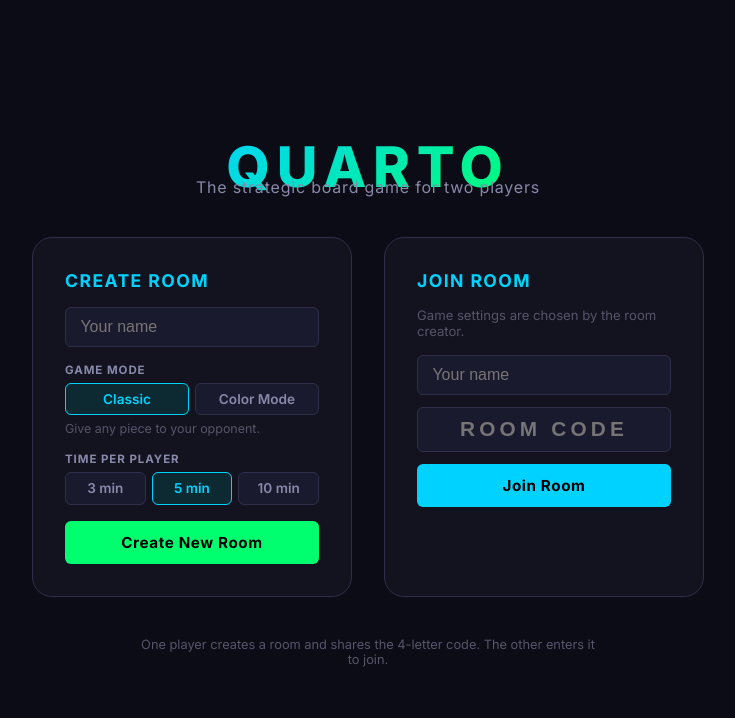
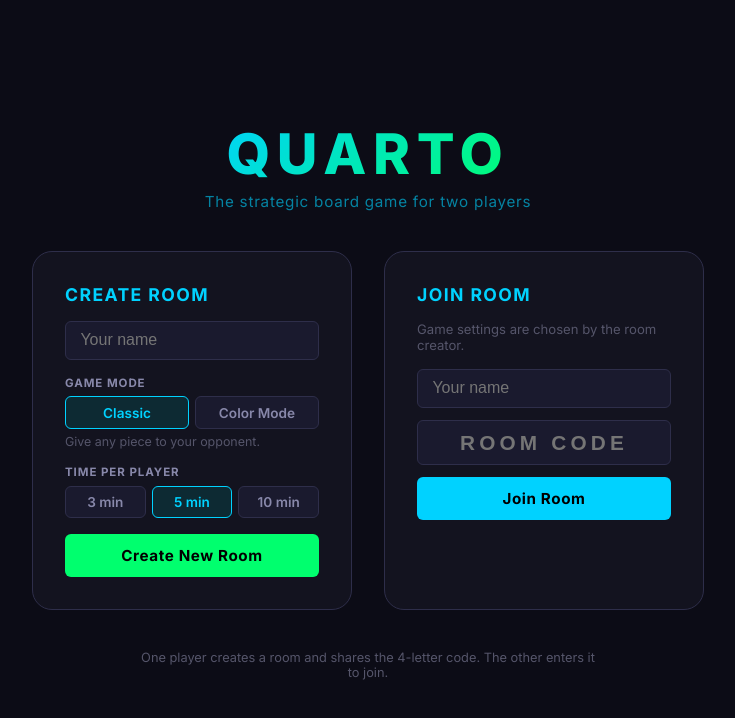
Before and after one commit to MonteCristo2000/quarto-web, a React (Vite) app in the folder client/: page / in a window 1280 px wide. Shown: the top 718 px of the page, without its empty margins (272-1007 px from the left). Built offline with nearby package versions, Linux system fonts and the light colour scheme; no server answers.

Commit message:
fix: remove subtitle overlap, soft cyan color

```diff
--- a/client/src/index.css
+++ b/client/src/index.css
@@ -101,9 +101,10 @@ button:disabled {
 }
 
 .lobby__subtitle {
-  color: var(--text-secondary);
-  font-size: 1rem;
-  margin-top: -1.5rem;
+  color: var(--accent-cyan);
+  opacity: 0.6;
+  font-size: 0.95rem;
+  margin-top: 0.25rem;
   letter-spacing: 0.05em;
 }
 
```
